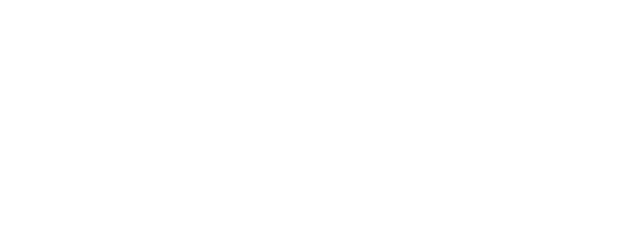
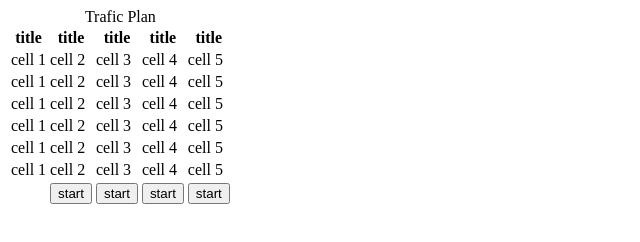
Before and after one commit to monctpik/lesson-table-11-05, a plain HTML site: page index.html in a window 1280 px wide. Shown: the whole page, without its empty margins (0-640 px from the left). Drawn offline with Linux system fonts and the light colour scheme.

Commit message:
add table

```diff
--- a/index.html
+++ b/index.html
@@ -4,9 +4,74 @@
     <meta charset="UTF-8">
     <meta http-equiv="X-UA-Compatible" content="IE=edge">
     <meta name="viewport" content="width=device-width, initial-scale=1.0">
-    <title>Document</title>
+    <title>Table</title>
+    <link rel="stylesheet" href="./assets/css/style.css">
 </head>
 <body>
-
+    <table>
+        <caption>Trafic Plan</caption>
+        <thead>
+            <tr>
+                <th>title</th>
+                <th>title</th>
+                <th>title</th>
+                <th>title</th>
+                <th>title</th>
+            </tr>
+        </thead>
+        <tbody>
+            <tr>
+                <td>cell 1</td>
+                <td>cell 2</td>
+                <td>cell 3</td>
+                <td>cell 4</td>
+                <td>cell 5</td>
+            </tr>
+            <tr>
+                <td>cell 1</td>
+                <td>cell 2</td>
+                <td>cell 3</td>
+                <td>cell 4</td>
+                <td>cell 5</td>
+            </tr>
+            <tr>
+                <td>cell 1</td>
+                <td>cell 2</td>
+                <td>cell 3</td>
+                <td>cell 4</td>
+                <td>cell 5</td>
+            </tr>
+            <tr>
+                <td>cell 1</td>
+                <td>cell 2</td>
+                <td>cell 3</td>
+                <td>cell 4</td>
+                <td>cell 5</td>
+            </tr>
+            <tr>
+                <td>cell 1</td>
+                <td>cell 2</td>
+                <td>cell 3</td>
+                <td>cell 4</td>
+                <td>cell 5</td>
+            </tr>
+            <tr>
+                <td>cell 1</td>
+                <td>cell 2</td>
+                <td>cell 3</td>
+                <td>cell 4</td>
+                <td>cell 5</td>
+            </tr>
+        </tbody>
+        <tfoot>
+            <tr>
+                <td></td>
+                <td><button>start</button></td>
+                <td><button>start</button></td>
+                <td><button>start</button></td>
+                <td><button>start</button></td>
+            </tr>
+        </tfoot>
+    </table>
 </body>
 </html>
```
